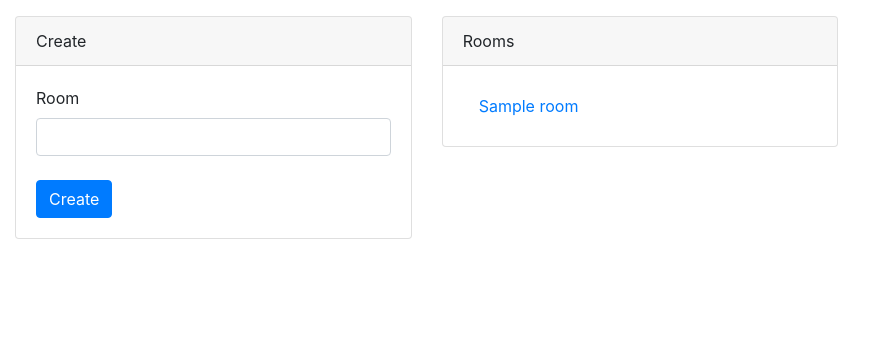
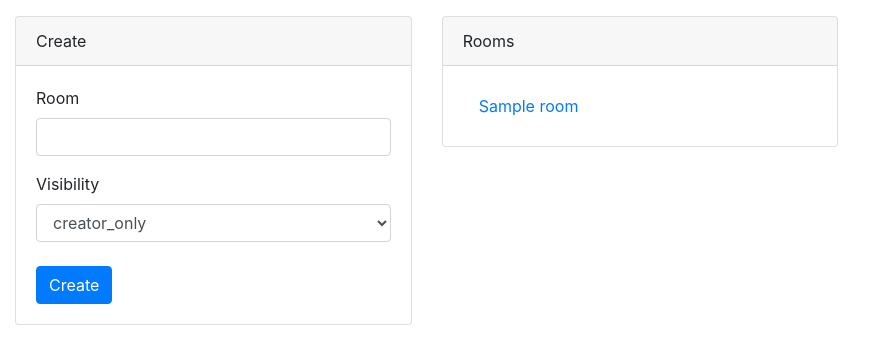
Before and after one commit to CsharpLassi/OnlineBlackBoard, a Flask app: page /blackboard/connectTo in a window 1280 px wide. Shown: the part 56-420 px from the top of the page, without its empty margins (0-886 px from the left). Run offline with Flask 2, Linux system fonts and the light colour scheme; a user stored in the database is signed in; tables that the repository leaves empty hold one stand-in row (values such as "Sample post"); parts of the project's set-up code (start-up, migrations or seed data) failed here and were passed over; some libraries are stand-ins or nearby versions.

Commit message:
Add: Visibility in Settings

```diff
--- a/onlineblackboard/blackboard/events.py
+++ b/onlineblackboard/blackboard/events.py
@@ -68,6 +68,7 @@ def blackboard_room_update_settings(msg: RoomUpdateSettingsData, form_data):
         room: BlackboardRoomSession = room_db.get(msg.room_id)
         db_room = room.db_room
         db_room.draw_height = room_settings.height.data
+        db_room.visibility = room_settings.visibility.data
 
         db.session.commit()
 
--- a/onlineblackboard/blackboard/forms.py
+++ b/onlineblackboard/blackboard/forms.py
@@ -1,6 +1,7 @@
 from flask_wtf import FlaskForm
-from wtforms import StringField, SubmitField, IntegerField
+from wtforms import StringField, SubmitField, IntegerField, SelectField
 from wtforms.validators import DataRequired, Length
+from .models import default_visibility, blackboardRoom_visibilities
 
 
 class ConnectToRoom(FlaskForm):
@@ -9,10 +10,18 @@ class ConnectToRoom(FlaskForm):
 
 
 class CreateRoomForm(FlaskForm):
-    room_name = StringField('Room', validators=[DataRequired(), Length(max=16)])
+    room_name = StringField('Room', validators=[DataRequired(), Length(max=16)])  #
+    visibility = SelectField('Visibility',
+                             default=default_visibility,
+                             choices=blackboardRoom_visibilities,
+                             validators=[DataRequired()])
     submit = SubmitField('Create')
 
 
 class RoomSettings(FlaskForm):
     height = IntegerField('Board-Height')
+    visibility = SelectField('Visibility',
+                             default=default_visibility,
+                             choices=blackboardRoom_visibilities,
+                             validators=[DataRequired()])
     submit = SubmitField('Update')
--- a/onlineblackboard/blackboard/models.py
+++ b/onlineblackboard/blackboard/models.py
@@ -6,6 +6,9 @@ from typing import Optional, Iterator
 from ..ext import db
 
 default_draw_height = 256
+default_visibility = 'creator_only'
+
+blackboardRoom_visibilities = ('creator_only',)
 
 
 class BlackboardRoom(db.Model):
@@ -18,8 +21,8 @@ class BlackboardRoom(db.Model):
                             server_default=str(default_draw_height))
 
     visibility = db.Column(db.String, nullable=False,
-                           server_default='creator_only',
-                           default='creator_only')
+                           server_default=default_visibility,
+                           default=default_visibility)
 
     creator_id = db.Column(db.Integer, db.ForeignKey('user.id'), nullable=False)
     creator = db.relationship('User')
--- a/onlineblackboard/blackboard/views.py
+++ b/onlineblackboard/blackboard/views.py
@@ -64,6 +64,7 @@ def connect_to():
             db_room = BlackboardRoom()
             db_room.name = room_name
             db_room.creator = current_user
+            db_room.visibility = create_form.visibility.data
 
             db.session.add(db_room)
             db.session.commit()
@@ -89,6 +90,7 @@ def link_to(room: BlackboardRoomSession = None):
     edit_form = RoomSettings()
     if edit_form.validate_on_submit():
         db_room.draw_height = int(edit_form.height.data)
+        db_room.visibility = edit_form.visibility.data
         db.session.commit()
         return redirect(url_for('blackboard.link_to', room_id=room.room_id))
     else:
--- a/onlineblackboard/templates/form.html
+++ b/onlineblackboard/templates/form.html
@@ -15,6 +15,8 @@
         {{ print_integer_field(field) }}
     {% elif field.type == 'BooleanField' %}
         {{ print_boolean_field(field) }}
+    {% elif field.type == 'SelectField' %}
+        {{ print_select_field(field) }}
     {% elif field.type == 'SubmitField' %}
         {{ print_submit(field) }}
     {% elif field.type == 'CSRFTokenField' %}
@@ -47,7 +49,17 @@
         <input type="checkbox" class="form-check-input" name="{{ field.name }}" id="{{ field.id }}">
         <label class="form-check-label" for="{{ field.id }}">{{ field.label.text }}</label>
     </div>
+{% endmacro %}
 
+{% macro print_select_field(field) %}
+    <div class="form-group">
+        <label for="{{ field.id }}">{{ field.label.text }}</label>
+        <select class="form-control" id="{{ field.id }}">
+            {% for choice in field.choices %}
+                <option {% if choice== field.data %}selected{% endif %}>{{ choice }}</option>
+            {% endfor %}
+        </select>
+    </div>
 {% endmacro %}
 
 {% macro print_submit(field) %}
@@ -59,6 +71,8 @@
     {{ field }}
 {% endmacro %}
 
+
+
 {% macro print_errors(field) %}
     {% for error in field.errors %}
         <small class="form-text text-danger">
```
